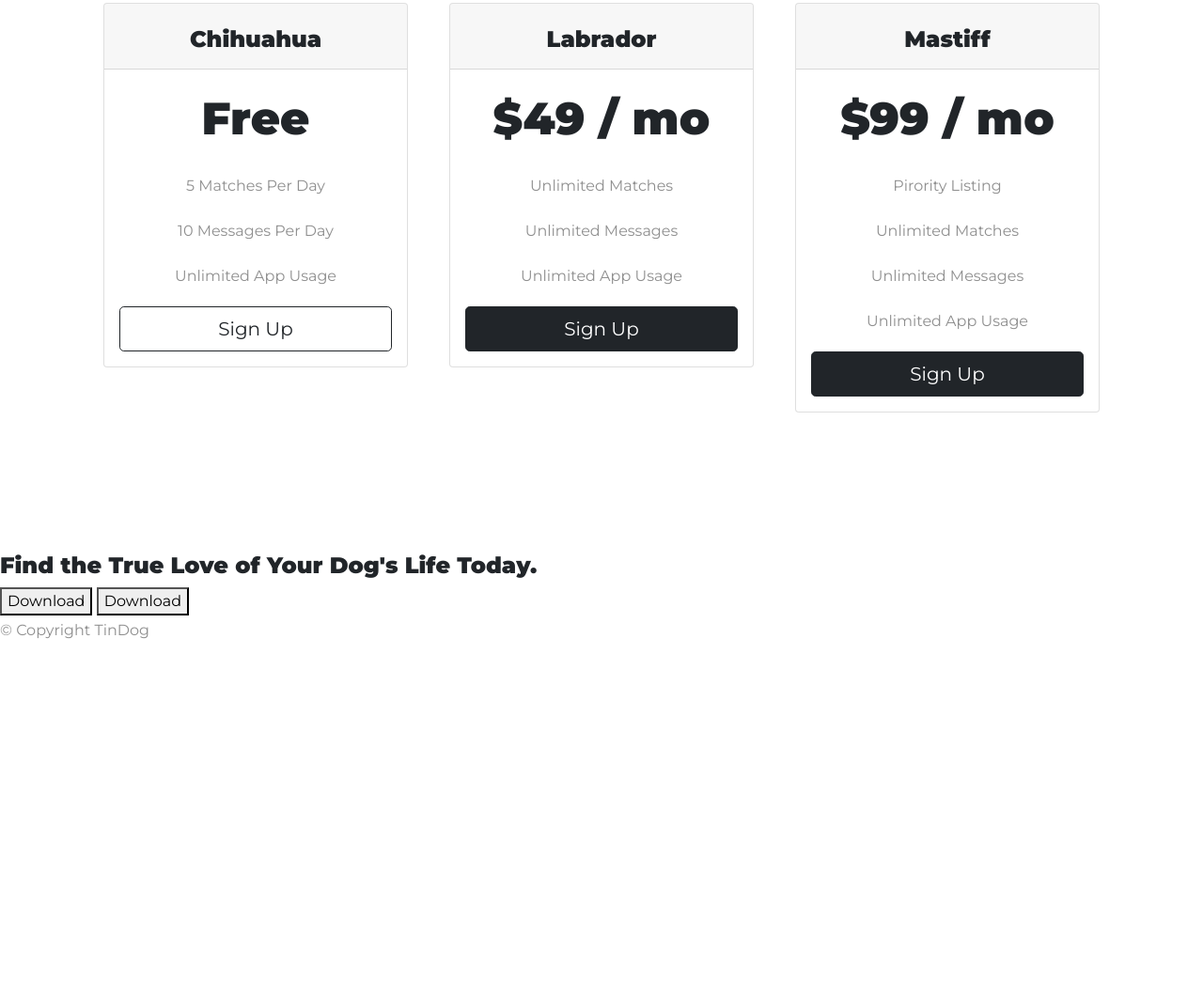
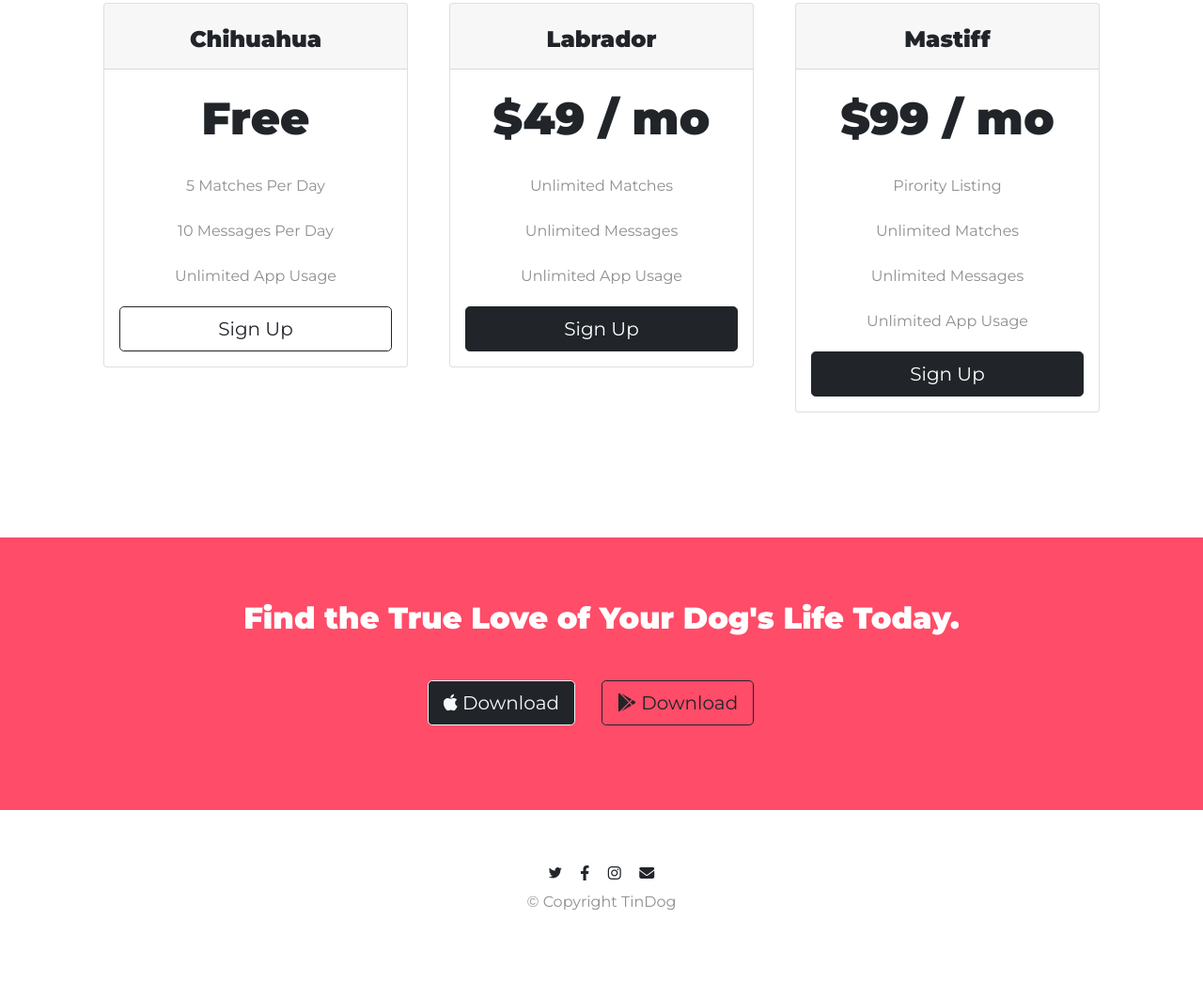
Before and after one commit to eisforgene/03-tindog, a plain HTML site: page index.html in a window 1280 px wide. Shown: the part 2193-3237 px from the top of the page at 94% size. Before the commit the page ends 2896 px from the top, so only its background shows below. Drawn offline with nearby package versions, Linux system fonts and the light colour scheme.

Commit message:
incorporated media queries and finished footer

```diff
--- a/css/styles.css
+++ b/css/styles.css
@@ -143,3 +143,50 @@ p {
 .pricing-col {
     padding: 3% 2%;
 }
+
+@media (max-width: 1028px) {
+    .title-img {
+        position: static;
+        transform: rotate(0);
+    }
+
+    #title {
+        text-align: center;
+    }
+
+    .title-img-container {
+        padding: 2%;
+    }
+
+}
+
+/* Call To Action Section */
+#cta {
+    font-family: "Montserrat", sans-serif;
+    font-weight: 900;
+    color: #fff;
+    text-align: center;
+}
+
+.cta-container {
+    padding: 4% 20%;
+    background-color: #ff4c68;
+}
+
+.cta-h3 {
+    font-size: 2rem;
+}
+
+/* Footer Section */
+#footer {
+    text-align: center;
+    background-color: #fff;
+}
+
+.links {
+    padding: 4% 20%;
+}
+
+.footer-icon {
+    margin: 1%
+}
--- a/index.html
+++ b/index.html
@@ -200,15 +200,27 @@
 	<!-- Call to Action -->
 
 	<section id="cta">
-		<h3>Find the True Love of Your Dog's Life Today.</h3>
-		<button type="button">Download</button>
-		<button type="button">Download</button>
+		<div class="cta-container">
+			<h3 class="cta-h3">Find the True Love of Your Dog's Life Today.</h3>
+			<button type="button" class="btn btn-dark btn-outline-light btn-lg download-btn">
+				<i class="fa-brands fa-apple"></i> Download
+			</button>
+			<button type="button" class="btn btn-outline-dark btn-lg download-btn">
+				<i class="fa-brands fa-google-play"></i> Download
+			</button>
+		</div>
 	</section>
 
 	<!-- Footer -->
 
 	<footer id="footer">
-		<p>© Copyright TinDog</p>
+		<div class="links">
+			<i class="footer-icon fa-brands fa-twitter fa-sm"></i>
+			<i class="footer-icon fa-brands fa-facebook-f"></i>
+			<i class="footer-icon fa-brands fa-instagram"></i>
+			<i class="footer-icon fa-solid fa-envelope"></i>
+			<p>© Copyright TinDog</p>
+		</div>
 	</footer>
 </body>
 
```
